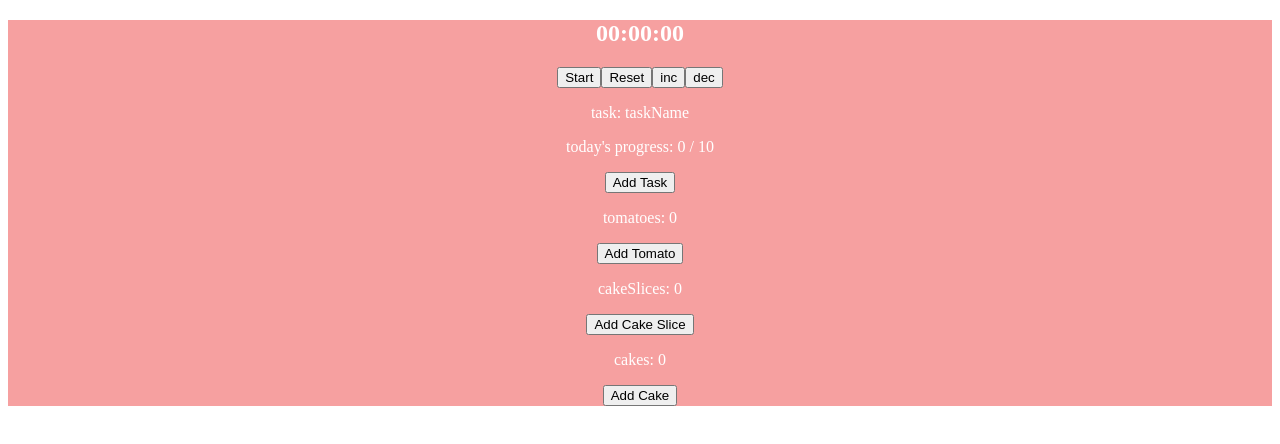
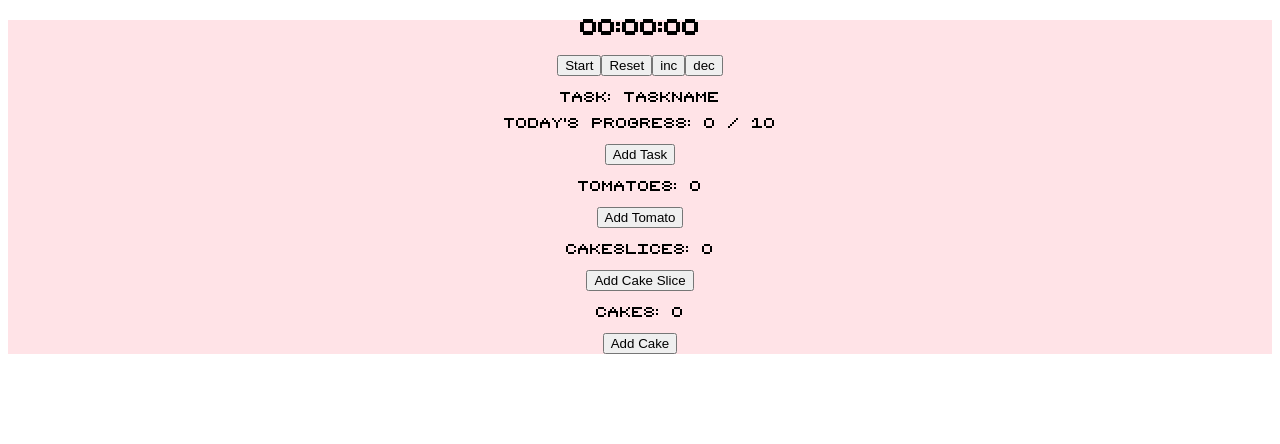
Before and after one commit to ashfujiyama/tamadoro, a React (Create React App) app: page / in a window 1280 px wide. Shown: the top 444 px of the page. Built offline with nearby package versions, Linux system fonts and the light colour scheme; the HTML template or start-up script is replaced by a standard one.

Commit message:
added font file, updated app.css to change background color and fonts

```diff
--- a/src/App.css
+++ b/src/App.css
@@ -1,8 +1,15 @@
 .App {
-    color: white;
+    color: black;
     text-align: center;
+    font-family: '8bit';
+}
+
+@font-face {
+    font-family: "8bit";
+    src: local("8bit16"),
+    url("./fonts/8bit16.ttf") format("truetype");
 }
 
 .container {
-    background-color: rgb(246, 160, 160);
+    background-color: #ffe3e7;
 }
```
Also changed, not shown: src/fonts/8bit16.ttf (added), 2 other files (tests, documents, lock files or other folders).
